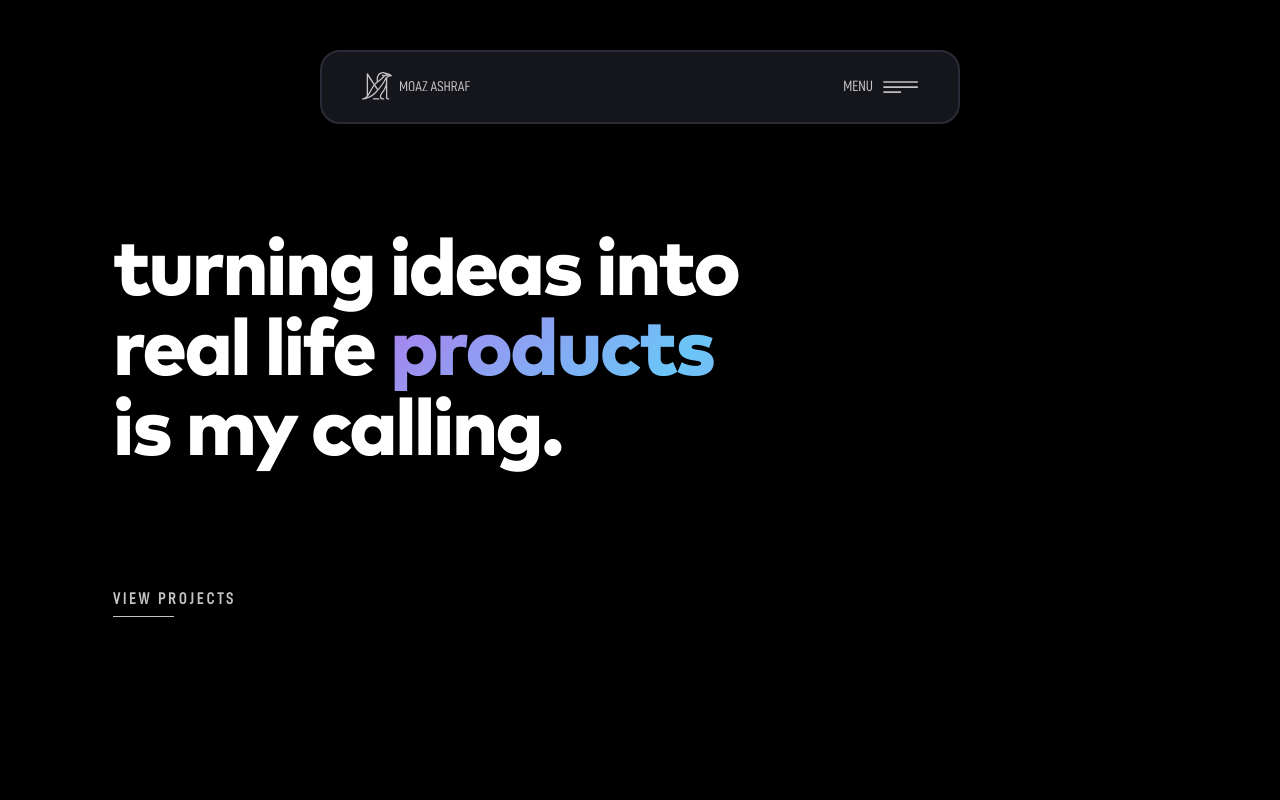
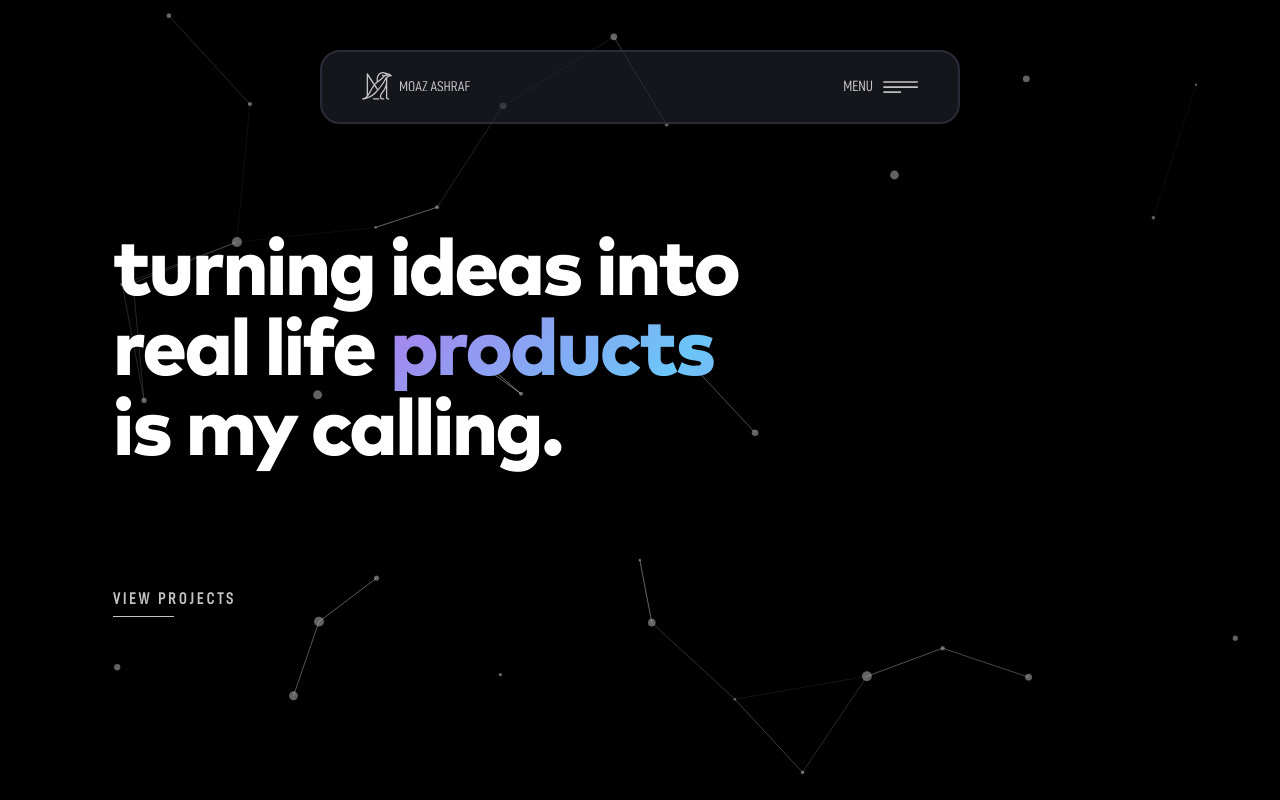
Before and after one commit to Moaazashraf/moazashraf, a Next.js app: page / in a window 1280 px wide. Built offline with nearby package versions, Linux system fonts and the light colour scheme.

Commit message:
#1 add particilies object

```diff
--- a/package.json
+++ b/package.json
@@ -10,6 +10,8 @@
   },
   "dependencies": {
     "@next/font": "^14.1.4",
+    "@tsparticles/react": "^3.0.0",
+    "@tsparticles/slim": "^3.4.0",
     "framer-motion": "^11.0.18",
     "next": "14.1.3",
     "react": "^18",
--- a/src/components/Header/Header.tsx
+++ b/src/components/Header/Header.tsx
@@ -1,9 +1,11 @@
 import React from "react";
 import styles from "./Header.module.scss";
+import { Particiles } from "../Particiles/Particiles";
 function Header() {
   return (
     <main className={styles.header_wrapper}>
       <div className={styles.container}>
+        <Particiles />
         <header className={styles.heading}>
           <span>turning ideas into</span>
           <br />
--- a/src/components/Navbar/Navbar.module.scss
+++ b/src/components/Navbar/Navbar.module.scss
@@ -19,6 +19,7 @@
   -webkit-backdrop-filter: blur(104px);
   backdrop-filter: blur(104px);
   border-radius: 2rem;
+  z-index: 2;
 
   .logo_container {
     display: flex;
--- /dev/null
+++ b/src/components/Particiles/Particiles.tsx
@@ -0,0 +1,102 @@
+import { useEffect, useMemo, useState } from "react";
+import Particles, { initParticlesEngine } from "@tsparticles/react";
+// import { loadAll } from "@tsparticles/all"; // if you are going to use `loadAll`, install the "@tsparticles/all" package too.
+// import { loadFull } from "tsparticles"; // if you are going to use `loadFull`, install the "tsparticles" package too.
+import { loadSlim } from "@tsparticles/slim"; // if you are going to use `loadSlim`, install the "@tsparticles/slim" package too.
+// import { loadBasic } from "@tsparticles/basic"; // if you are going to use `loadBasic`, install the "@tsparticles/basic" package too.
+
+export const Particiles = () => {
+  const [init, setInit] = useState(false);
+
+  // this should be run only once per application lifetime
+  useEffect(() => {
+    initParticlesEngine(async (engine) => {
+      // you can initiate the tsParticles instance (engine) here, adding custom shapes or presets
+      // this loads the tsparticles package bundle, it's the easiest method for getting everything ready
+      // starting from v2 you can add only the features you need reducing the bundle size
+      //await loadAll(engine);
+      //await loadFull(engine);
+      await loadSlim(engine);
+      //await loadBasic(engine);
+    }).then(() => {
+      setInit(true);
+    });
+  }, []);
+
+  const options: any = useMemo(
+    () => ({
+      background: {
+        color: {
+          value: "#000",
+        },
+      },
+      fpsLimit: 120,
+      interactivity: {
+        events: {
+          onClick: {
+            enable: true,
+            mode: "push",
+          },
+          onHover: {
+            enable: true,
+            mode: "repulse",
+          },
+        },
+        modes: {
+          push: {
+            quantity: 4,
+          },
+          repulse: {
+            distance: 200,
+            duration: 0.4,
+          },
+        },
+      },
+      particles: {
+        color: {
+          value: "#c4c4c4",
+        },
+        links: {
+          color: "#c4c4c4",
+          distance: 150,
+          enable: true,
+          opacity: 0.5,
+          width: 1,
+        },
+        move: {
+          direction: "none",
+          enable: true,
+          outModes: {
+            default: "bounce",
+          },
+          random: false,
+          speed: 2,
+          straight: false,
+        },
+        number: {
+          density: {
+            enable: true,
+          },
+          value: 70,
+        },
+        opacity: {
+          value: 0.5,
+        },
+        shape: {
+          type: "circle",
+        },
+        size: {
+          value: { min: 1, max: 5 },
+        },
+      },
+      detectRetina: true,
+    }),
+    []
+  );
+
+  if (init) {
+    return <Particles id="tsparticles" options={options} />;
+  }
+
+  return <></>;
+};
--- a/src/pages/index.tsx
+++ b/src/pages/index.tsx
@@ -6,7 +6,7 @@ export default function Home() {
   return (
     <>
       <Head>
-        <title>Moaz Ashraf Portfolio</title>
+        <title>Moaz Ashraf</title>
         <meta
           name="description"
           content="turning ideas into real life products is my calling."
```
Also changed, not shown: 1 other file (tests, documents, lock files or other folders).
